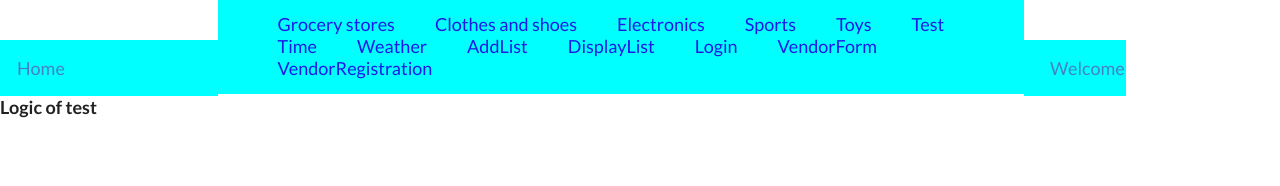
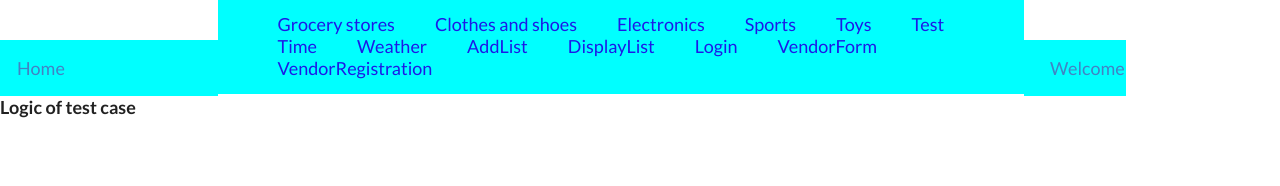
Before and after one commit to goldenvis/MiniMart, a React (Create React App) app in the folder frontend/: page /test in a window 1280 px wide. Shown: the top 186 px of the page. Built offline with nearby package versions, Linux system fonts and the light colour scheme.

Commit message:
small change
small change

```diff
--- a/frontend/src/components/Test.js
+++ b/frontend/src/components/Test.js
@@ -2,7 +2,7 @@ import React from 'react';
 const Test = () =>{
   return (
     <div>
-      <h3>Logic of test</h3>
+      <h3>Logic of test case</h3>
       <div>
       </div>
     </div>
```
Also changed, not shown: 1 other file (tests, documents, lock files or other folders).
